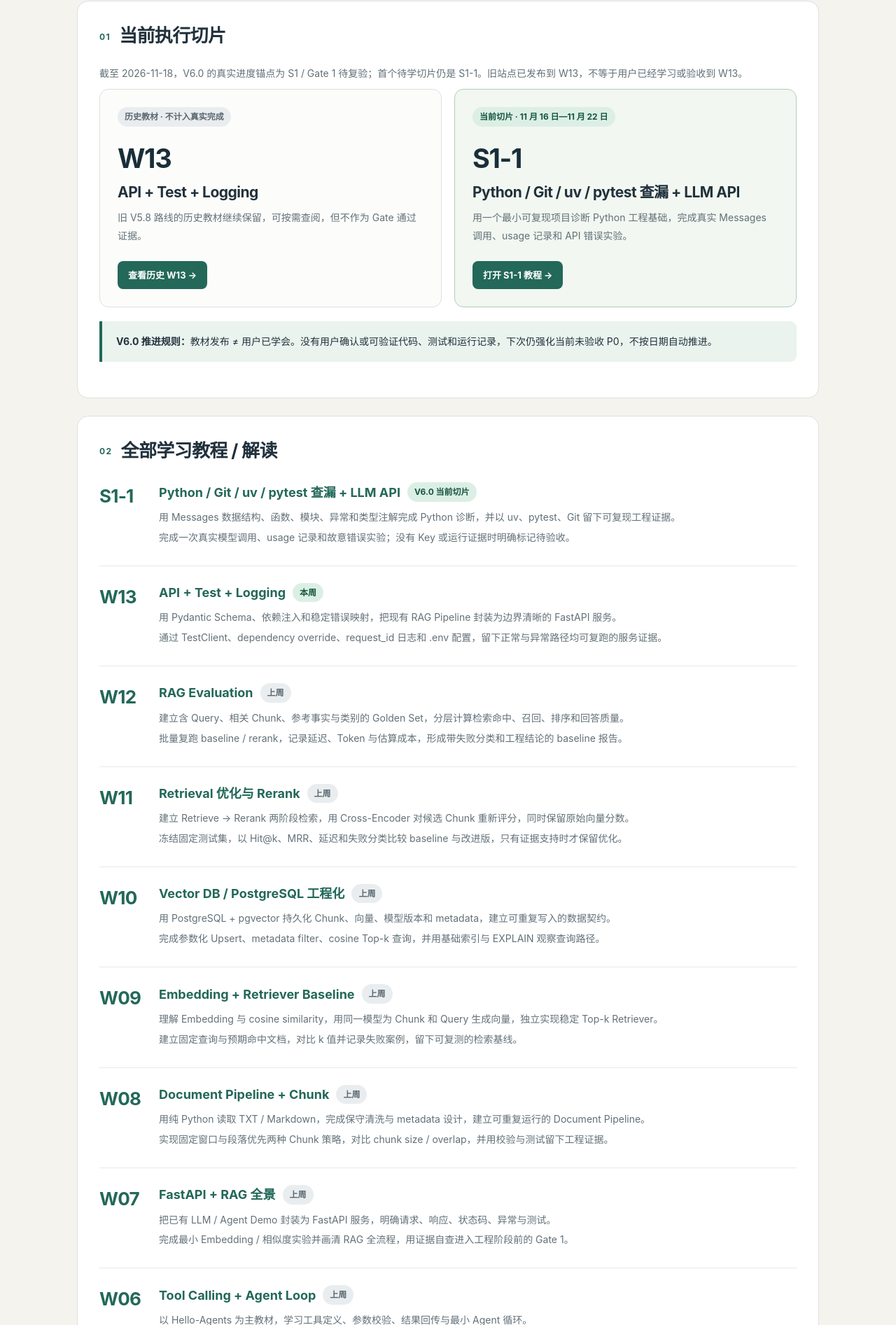
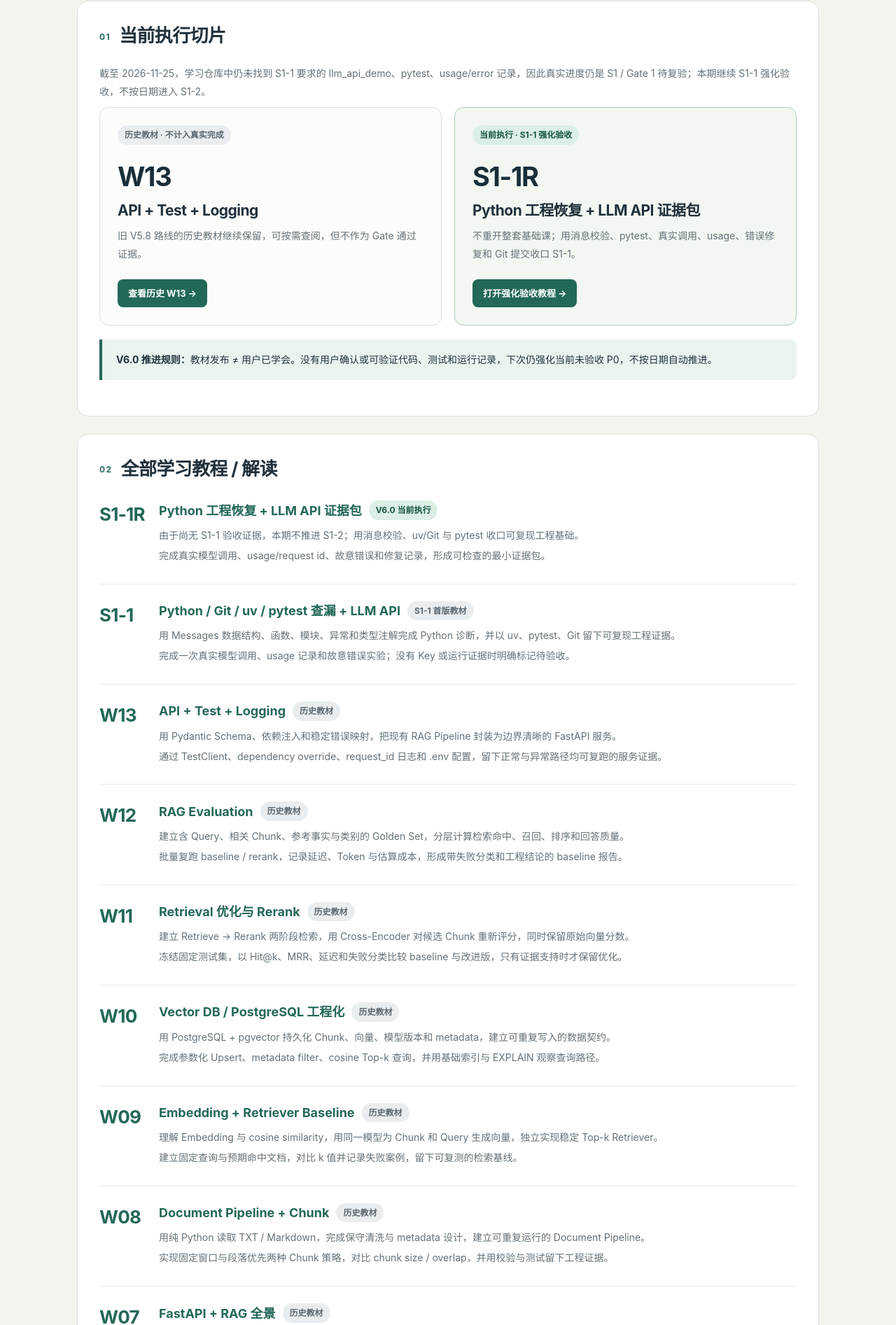
Before and after one commit to amixlena/ai-study-weekly, a plain HTML site: page index.html in a window 1280 px wide. Shown: the part 738-2631 px from the top of the page at 70% size. Drawn offline with Linux system fonts and the light colour scheme.

Commit message:
Feature S1-1 reinforcement tutorial

```diff
--- a/index.html
+++ b/index.html
@@ -5,7 +5,7 @@
 <meta name="viewport" content="width=device-width,initial-scale=1">
 <title>AI 学习教程归档</title>
 <link rel="stylesheet" href="assets/style.css?v=weekly-20260919">
-<meta name="description" content="AI 应用工程 / Agent 工程学习教程归档。当前按 V6.0 执行 S1-1：Python/Git/uv/pytest 查漏与 LLM API、usage、错误实验。">
+<meta name="description" content="AI 应用工程 / Agent 工程学习教程归档。当前按 V6.0 继续 S1-1 强化验收：收口 Python/uv/pytest、LLM API、usage 与错误证据。">
 <meta name="color-scheme" content="light">
 </head>
 <body>
@@ -17,7 +17,7 @@
 <h1>每周一小步，<br>把知识变成能运行的代码。</h1>
 <p class="lead">AI 应用工程 / Agent 工程学习归档。每周明确学什么、怎么学、做到什么程度，再用代码和验收留下证据。</p>
 <div class="hero-meta">
-<span class="chip">旧路线 W01–W13 + V6.0 S1-1</span><span class="chip">正常容量：8–10h</span><span class="chip">维持 4h / 加速 12–16h</span><span class="chip">当前计划：V6.0</span><span class="chip">更新：2026.11.18</span>
+<span class="chip">旧路线 W01–W13 + V6.0 S1-1 强化</span><span class="chip">正常容量：8–10h</span><span class="chip">维持 4h / 加速 12–16h</span><span class="chip">当前计划：V6.0</span><span class="chip">更新：2026.11.25</span>
 </div>
 <div class="intro">
 <div class="hero-note">
@@ -29,25 +29,37 @@
 </div>
 </div></section><section class="card" id="current"><h2>
 <span class="section-num">01</span>当前执行切片</h2>
-<p class="muted">截至 2026-11-18，V6.0 的真实进度锚点为 S1 / Gate 1 待复验；首个待学切片仍是 S1-1。旧站点已发布到 W13，不等于用户已经学习或验收到 W13。</p>
+<p class="muted">截至 2026-11-25，学习仓库中仍未找到 S1-1 要求的 llm_api_demo、pytest、usage/error 记录，因此真实进度仍是 S1 / Gate 1 待复验；本期继续 S1-1 强化验收，不按日期进入 S1-2。</p>
 <div class="two-col">
 <article class="feature-week"><span class="badge history">历史教材 · 不计入真实完成</span><p class="week-code">W13</p>
 <h3>API + Test + Logging</h3>
 <p>旧 V5.8 路线的历史教材继续保留，可按需查阅，但不作为 Gate 通过证据。</p>
 <a class="button secondary" href="reports/2026/2026-11-09-w13.html">查看历史 W13 →</a></article>
-<article class="feature-week current"><span class="badge current">当前切片 · 11 月 16 日—11 月 22 日</span><p class="week-code">S1-1</p>
-<h3>Python / Git / uv / pytest 查漏 + LLM API</h3>
-<p>用一个最小可复现项目诊断 Python 工程基础，完成真实 Messages 调用、usage 记录和 API 错误实验。</p>
-<a class="button" href="reports/2026/2026-11-16-s1-1.html">打开 S1-1 教程 →</a></article>
+<article class="feature-week current"><span class="badge current">当前执行 · S1-1 强化验收</span><p class="week-code">S1-1R</p>
+<h3>Python 工程恢复 + LLM API 证据包</h3>
+<p>不重开整套基础课；用消息校验、pytest、真实调用、usage、错误修复和 Git 提交收口 S1-1。</p>
+<a class="button" href="reports/2026/2026-11-23-s1-1-reinforcement.html">打开强化验收教程 →</a></article>
 </div>
 <div class="callout"><strong>V6.0 推进规则：</strong>教材发布 ≠ 用户已学会。没有用户确认或可验证代码、测试和运行记录，下次仍强化当前未验收 P0，不按日期自动推进。</div></section><section class="card" id="archive"><h2>
 <span class="section-num">02</span>全部学习教程 / 解读</h2>
 <ul class="archive-list">
 <li>
+<div class="archive-week">S1-1R</div>
+<div class="archive-body">
+<div class="archive-title">
+<a href="reports/2026/2026-11-23-s1-1-reinforcement.html">Python 工程恢复 + LLM API 证据包</a><span class="badge current">V6.0 当前执行</span>
+</div>
+<div class="summary-lines">
+<span>由于尚无 S1-1 验收证据，本期不推进 S1-2；用消息校验、uv/Git 与 pytest 收口可复现工程基础。</span>
+<span>完成真实模型调用、usage/request id、故意错误和修复记录，形成可检查的最小证据包。</span>
+</div>
+</div>
+</li>
+<li>
 <div class="archive-week">S1-1</div>
 <div class="archive-body">
 <div class="archive-title">
-<a href="reports/2026/2026-11-16-s1-1.html">Python / Git / uv / pytest 查漏 + LLM API</a><span class="badge current">V6.0 当前切片</span>
+<a href="reports/2026/2026-11-16-s1-1.html">Python / Git / uv / pytest 查漏 + LLM API</a><span class="badge history">S1-1 首版教材</span>
 </div>
 <div class="summary-lines">
 <span>用 Messages 数据结构、函数、模块、异常和类型注解完成 Python 诊断，并以 uv、pytest、Git 留下可复现工程证据。</span>
@@ -59,7 +71,7 @@
 <div class="archive-week">W13</div>
 <div class="archive-body">
 <div class="archive-title">
-<a href="reports/2026/2026-11-09-w13.html">API + Test + Logging</a><span class="badge current">本周</span>
+<a href="reports/2026/2026-11-09-w13.html">API + Test + Logging</a><span class="badge history">历史教材</span>
 </div>
 <div class="summary-lines">
 <span>用 Pydantic Schema、依赖注入和稳定错误映射，把现有 RAG Pipeline 封装为边界清晰的 FastAPI 服务。</span><span>通过 TestClient、dependency override、request_id 日志和 .env 配置，留下正常与异常路径均可复跑的服务证据。</span>
@@ -70,7 +82,7 @@
 <div class="archive-week">W12</div>
 <div class="archive-body">
 <div class="archive-title">
-<a href="reports/2026/2026-11-02-w12.html">RAG Evaluation</a><span class="badge history">上周</span>
+<a href="reports/2026/2026-11-02-w12.html">RAG Evaluation</a><span class="badge history">历史教材</span>
 </div>
 <div class="summary-lines">
 <span>建立含 Query、相关 Chunk、参考事实与类别的 Golden Set，分层计算检索命中、召回、排序和回答质量。</span><span>批量复跑 baseline / rerank，记录延迟、Token 与估算成本，形成带失败分类和工程结论的 baseline 报告。</span>
@@ -81,7 +93,7 @@
 <div class="archive-week">W11</div>
 <div class="archive-body">
 <div class="archive-title">
-<a href="reports/2026/2026-10-26-w11.html">Retrieval 优化与 Rerank</a><span class="badge history">上周</span>
+<a href="reports/2026/2026-10-26-w11.html">Retrieval 优化与 Rerank</a><span class="badge history">历史教材</span>
 </div>
 <div class="summary-lines">
 <span>建立 Retrieve → Rerank 两阶段检索，用 Cross-Encoder 对候选 Chunk 重新评分，同时保留原始向量分数。</span><span>冻结固定测试集，以 Hit@k、MRR、延迟和失败分类比较 baseline 与改进版，只有证据支持时才保留优化。</span>
@@ -92,7 +104,7 @@
 <div class="archive-week">W10</div>
 <div class="archive-body">
 <div class="archive-title">
-<a href="reports/2026/2026-10-19-w10.html">Vector DB / PostgreSQL 工程化</a><span class="badge history">上周</span>
+<a href="reports/2026/2026-10-19-w10.html">Vector DB / PostgreSQL 工程化</a><span class="badge history">历史教材</span>
 </div>
 <div class="summary-lines">
 <span>用 PostgreSQL + pgvector 持久化 Chunk、向量、模型版本和 metadata，建立可重复写入的数据契约。</span><span>完成参数化 Upsert、metadata filter、cosine Top-k 查询，并用基础索引与 EXPLAIN 观察查询路径。</span>
@@ -103,7 +115,7 @@
 <div class="archive-week">W09</div>
 <div class="archive-body">
 <div class="archive-title">
-<a href="reports/2026/2026-10-12-w09.html">Embedding + Retriever Baseline</a><span class="badge history">上周</span>
+<a href="reports/2026/2026-10-12-w09.html">Embedding + Retriever Baseline</a><span class="badge history">历史教材</span>
 </div>
 <div class="summary-lines">
 <span>理解 Embedding 与 cosine similarity，用同一模型为 Chunk 和 Query 生成向量，独立实现稳定 Top-k Retriever。</span><span>建立固定查询与预期命中文档，对比 k 值并记录失败案例，留下可复测的检索基线。</span>
@@ -114,7 +126,7 @@
 <div class="archive-week">W08</div>
 <div class="archive-body">
 <div class="archive-title">
-<a href="reports/2026/2026-10-05-w08.html">Document Pipeline + Chunk</a><span class="badge history">上周</span>
+<a href="reports/2026/2026-10-05-w08.html">Document Pipeline + Chunk</a><span class="badge history">历史教材</span>
 </div>
 <div class="summary-lines">
 <span>用纯 Python 读取 TXT / Markdown，完成保守清洗与 metadata 设计，建立可重复运行的 Document Pipeline。</span><span>实现固定窗口与段落优先两种 Chunk 策略，对比 chunk size / overlap，并用校验与测试留下工程证据。</span>
@@ -125,7 +137,7 @@
 <div class="archive-week">W07</div>
 <div class="archive-body">
 <div class="archive-title">
-<a href="reports/2026/2026-09-28-w07.html">FastAPI + RAG 全景</a><span class="badge history">上周</span>
+<a href="reports/2026/2026-09-28-w07.html">FastAPI + RAG 全景</a><span class="badge history">历史教材</span>
 </div>
 <div class="summary-lines">
 <span>把已有 LLM / Agent Demo 封装为 FastAPI 服务，明确请求、响应、状态码、异常与测试。</span><span>完成最小 Embedding / 相似度实验并画清 RAG 全流程，用证据自查进入工程阶段前的 Gate 1。</span>
@@ -136,7 +148,7 @@
 <div class="archive-week">W06</div>
 <div class="archive-body">
 <div class="archive-title">
-<a href="reports/2026/2026-09-21-w06.html">Tool Calling + Agent Loop</a><span class="badge history">上周</span>
+<a href="reports/2026/2026-09-21-w06.html">Tool Calling + Agent Loop</a><span class="badge history">历史教材</span>
 </div>
 <div class="summary-lines">
 <span>以 Hello-Agents 为主教材，学习工具定义、参数校验、结果回传与最小 Agent 循环。</span><span>交付两个工具及验证脚本，覆盖正常调用、直接回答、参数错误、工具失败和步数上限。</span>
@@ -147,7 +159,7 @@
 <div class="archive-week">W05</div>
 <div class="archive-body">
 <div class="archive-title">
-<a href="reports/2026/2026-09-14-w05.html">Structured Output + Context + Agent 全景</a><span class="badge history">上周</span>
+<a href="reports/2026/2026-09-14-w05.html">Structured Output + Context + Agent 全景</a><span class="badge history">历史教材</span>
 </div>
 <div class="summary-lines">
 <span>用 JSON Schema、Pydantic 与 Structured Output 建立可校验的程序接口。</span><span>交付双版本 Demo、失败校验与 Context 对照，画清 Prompt / Workflow / Agent / RAG 边界。</span>
@@ -218,7 +230,7 @@
 <div class="callout warn"><strong>当前结论：</strong>S1 / Gate 1 待复验，S1-1 未证实。旧 W01—W13 页面属于历史教材，不再用“已发布 N/31”推断真实学习完成率。</div>
 <div class="table-wrap" role="region" tabindex="0" aria-label="V6.0 真实进度"><table class="task-table">
 <tr><th scope="col">维度</th><th scope="col">当前状态</th><th scope="col">如何更新</th></tr>
-<tr><td>教材发布进度</td><td>旧路线 W01—W13 保留；V6.0 S1-1 已新增</td><td>HTML 可访问只代表教材已准备</td></tr>
+<tr><td>教材发布进度</td><td>旧路线 W01—W13 保留；V6.0 S1-1 首版与强化验收版已发布</td><td>HTML 可访问只代表教材已准备</td></tr>
 <tr><td><strong>真实已验收进度</strong></td><td><strong>S1 / Gate 1 待复验；S1-1 未证实</strong></td><td>用户明确确认，或代码、测试、真实调用记录可验证</td></tr>
 <tr><td>作品集进度</td><td>项目 A V1/V2、项目 B MVP 均无足够公开闭环证据</td><td>以 README、可复现代码、测试、评测和运行结果更新</td></tr>
 </table></div>
@@ -231,6 +243,6 @@
 <tr><td>S4｜Evaluation / Pipeline</td><td>Golden、Batch、Validation、Version、Retry、Regression、Report</td><td>未进入</td></tr>
 <tr><td>S5/S6｜作品集与求职反馈</td><td>简历、项目叙事、投递、面试与 JD 补强</td><td>未进入</td></tr>
 </table></div>
-<p><strong>推进规则：</strong>若没有新证据，继续当前未验收 P0；P1/P2 可取消，不形成历史欠账。阶段日期是建议里程碑，不是自动跳级条件。</p></section><footer class="footer">Master Plan V6.0 · S1 / Gate 1 待复验<p>页面更新：2026-11-18 · <a href="#overview">回到顶部 ↑</a></p></footer></main>
+<p><strong>推进规则：</strong>若没有新证据，继续当前未验收 P0；P1/P2 可取消，不形成历史欠账。阶段日期是建议里程碑，不是自动跳级条件。</p></section><footer class="footer">Master Plan V6.0 · S1 / Gate 1 待复验<p>页面更新：2026-11-25 · <a href="#overview">回到顶部 ↑</a></p></footer></main>
 </body>
 </html>
```
